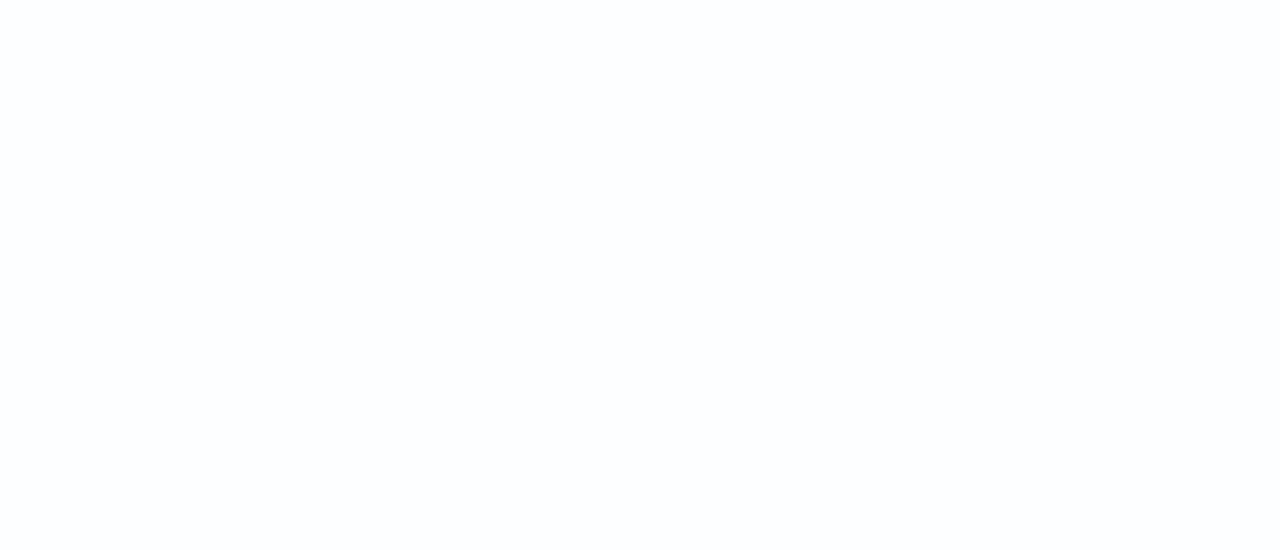
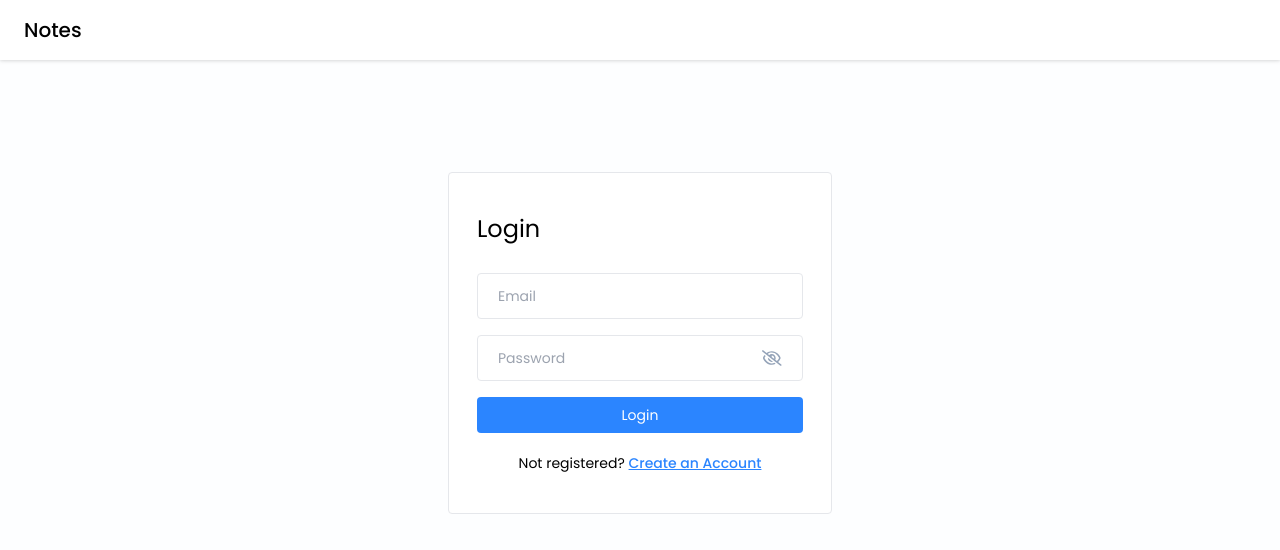
Before and after one commit to alisina97/NotesApp-MERN, a React (Vite) app in the folder frontend/notes-app/: page / in a window 1280 px wide. Before the commit this address had no page. Shown: the top 550 px of the page. Built offline with nearby package versions, Linux system fonts and the light colour scheme.

Commit message:
[ADD] frontend root path component load

```diff
--- a/frontend/notes-app/src/App.jsx
+++ b/frontend/notes-app/src/App.jsx
@@ -8,6 +8,7 @@
   const routes = (
     <Router>
       <Routes>
+        <Route path='/' exact element={<Login/>} />
         <Route path='/dashboard' exact element={<Home/>} />
         <Route path='/login' exact element={<Login/>} />
         <Route path='/signup' exact element={<SignUp/>} />
```
